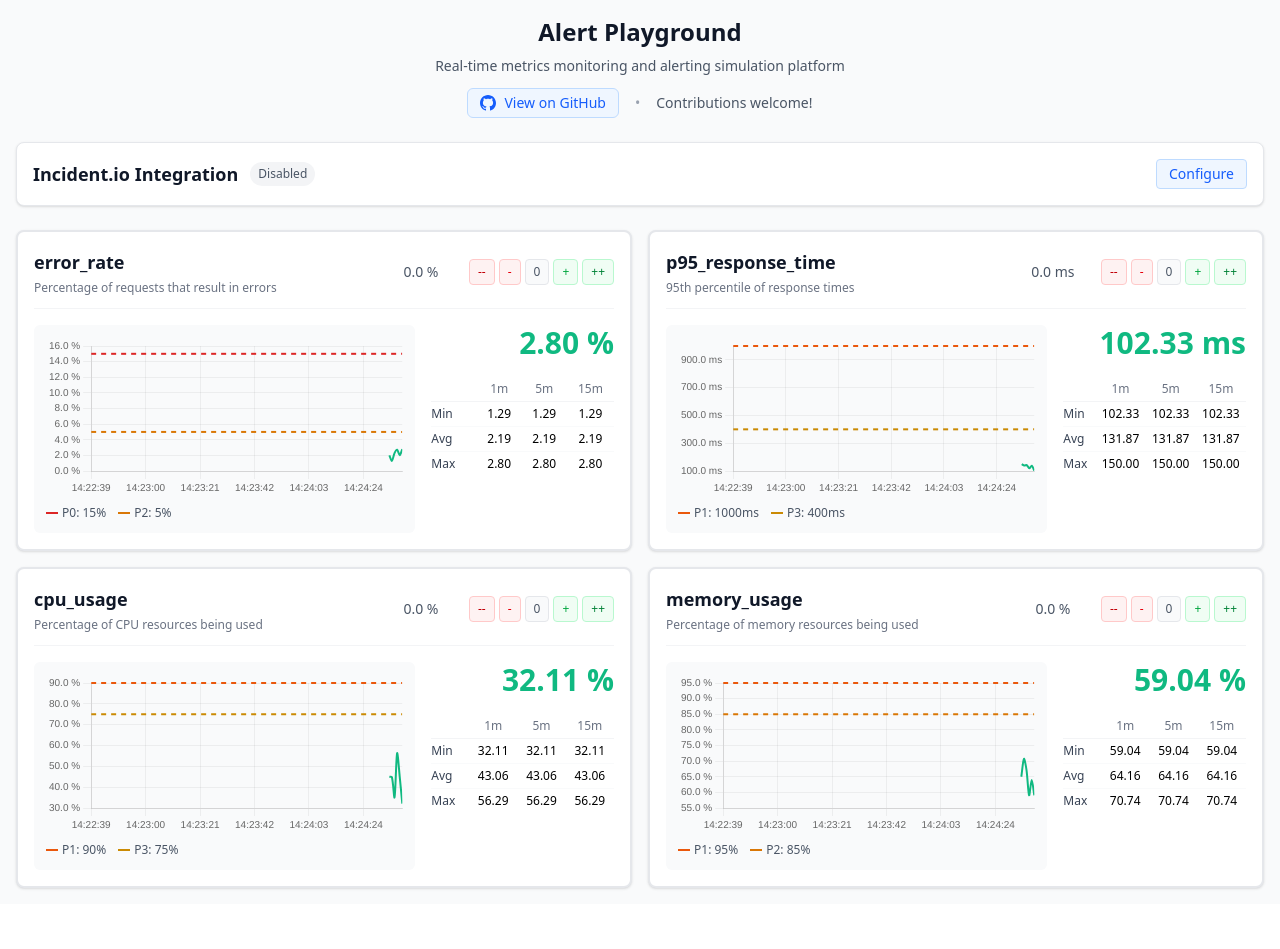
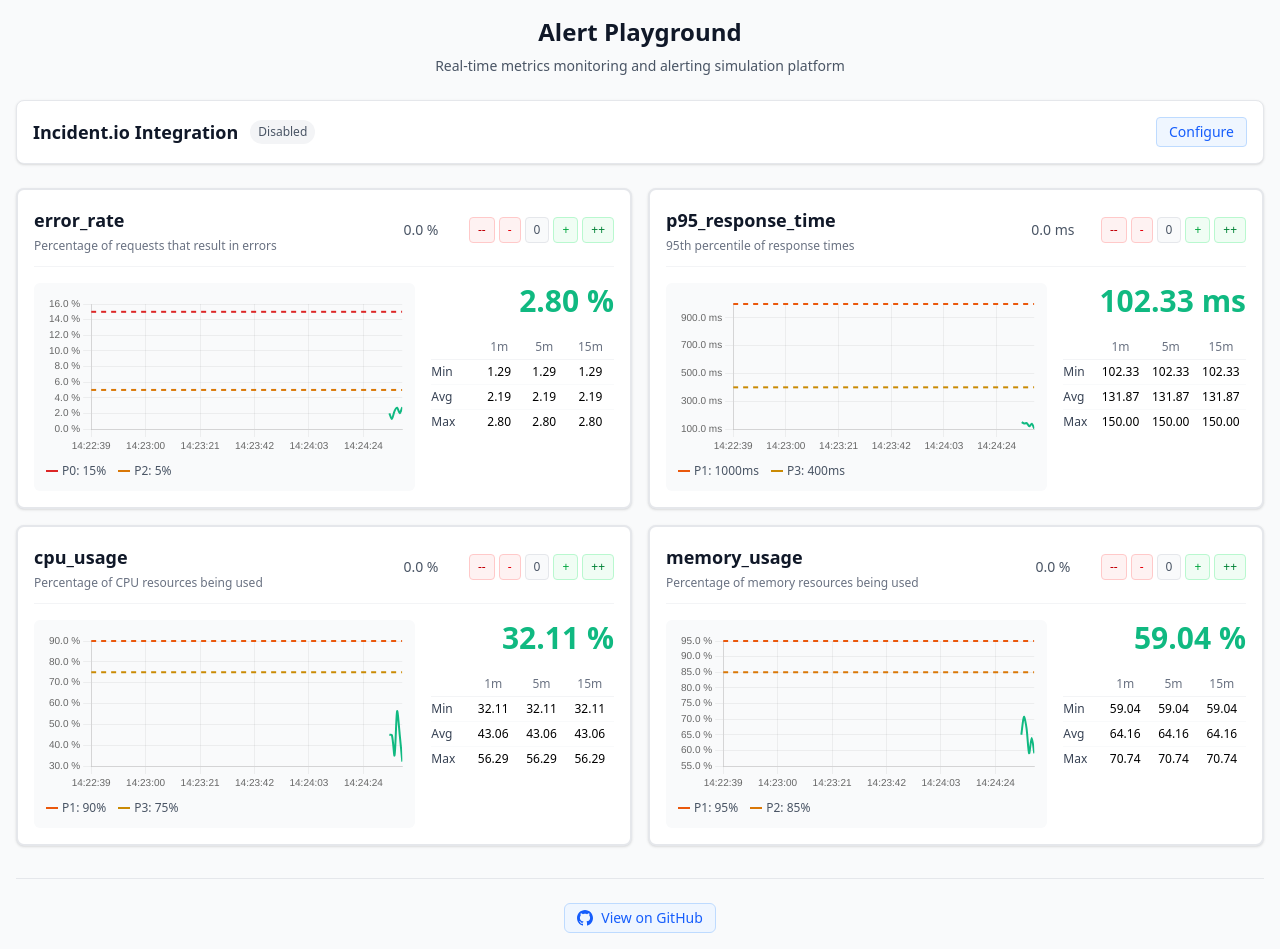
Before and after one commit to vmorsell/alert-playground, a React (Vite) app: page / in a window 1280 px wide. Before the commit the page ends 904 px from the top, so only its background shows below. Built offline with nearby package versions, Linux system fonts and the light colour scheme.

Commit message:
move gh link to footer

```diff
--- a/src/components/MetricDashboard.tsx
+++ b/src/components/MetricDashboard.tsx
@@ -55,23 +55,6 @@ export const MetricDashboard: React.FC<MetricDashboardProps> = ({
           <p className="text-sm text-gray-600 mb-3">
             Real-time metrics monitoring and alerting simulation platform
           </p>
-          <div className="flex items-center justify-center gap-4 text-sm">
-            <a
-              href="https://github.com/vmorsell/alert-playground"
-              target="_blank"
-              rel="noopener noreferrer"
-              className="inline-flex items-center gap-2 px-3 py-1 text-blue-600 bg-blue-50 border border-blue-200 rounded-md hover:bg-blue-100 transition-colors"
-            >
-              <svg className="w-4 h-4" fill="currentColor" viewBox="0 0 24 24">
-                <path d="M12 0c-6.626 0-12 5.373-12 12 0 5.302 3.438 9.8 8.207 11.387.599.111.793-.261.793-.577v-2.234c-3.338.726-4.033-1.416-4.033-1.416-.546-1.387-1.333-1.756-1.333-1.756-1.089-.745.083-.729.083-.729 1.205.084 1.839 1.237 1.839 1.237 1.07 1.834 2.807 1.304 3.492.997.107-.775.418-1.305.762-1.604-2.665-.305-5.467-1.334-5.467-5.931 0-1.311.469-2.381 1.236-3.221-.124-.303-.535-1.524.117-3.176 0 0 1.008-.322 3.301 1.23.957-.266 1.983-.399 3.003-.404 1.02.005 2.047.138 3.006.404 2.291-1.552 3.297-1.23 3.297-1.23.653 1.653.242 2.874.118 3.176.77.84 1.235 1.911 1.235 3.221 0 4.609-2.807 5.624-5.479 5.921.43.372.823 1.102.823 2.222v3.293c0 .319.192.694.801.576 4.765-1.589 8.199-6.086 8.199-11.386 0-6.627-5.373-12-12-12z"/>
-              </svg>
-              View on GitHub
-            </a>
-            <span className="text-gray-400">•</span>
-            <span className="text-gray-600">
-              Contributions welcome!
-            </span>
-          </div>
         </div>
 
         {/* Incident.io Configuration */}
@@ -275,6 +258,23 @@ export const MetricDashboard: React.FC<MetricDashboardProps> = ({
             );
           })}
         </div>
+
+        {/* Footer */}
+        <footer className="mt-8 pt-6 border-t border-gray-200">
+          <div className="text-center">
+            <a
+              href="https://github.com/vmorsell/alert-playground"
+              target="_blank"
+              rel="noopener noreferrer"
+              className="inline-flex items-center gap-2 px-3 py-1 text-blue-600 bg-blue-50 border border-blue-200 rounded-md hover:bg-blue-100 transition-colors text-sm"
+            >
+              <svg className="w-4 h-4" fill="currentColor" viewBox="0 0 24 24">
+                <path d="M12 0c-6.626 0-12 5.373-12 12 0 5.302 3.438 9.8 8.207 11.387.599.111.793-.261.793-.577v-2.234c-3.338.726-4.033-1.416-4.033-1.416-.546-1.387-1.333-1.756-1.333-1.756-1.089-.745.083-.729.083-.729 1.205.084 1.839 1.237 1.839 1.237 1.07 1.834 2.807 1.304 3.492.997.107-.775.418-1.305.762-1.604-2.665-.305-5.467-1.334-5.467-5.931 0-1.311.469-2.381 1.236-3.221-.124-.303-.535-1.524.117-3.176 0 0 1.008-.322 3.301 1.23.957-.266 1.983-.399 3.003-.404 1.02.005 2.047.138 3.006.404 2.291-1.552 3.297-1.23 3.297-1.23.653 1.653.242 2.874.118 3.176.77.84 1.235 1.911 1.235 3.221 0 4.609-2.807 5.624-5.479 5.921.43.372.823 1.102.823 2.222v3.293c0 .319.192.694.801.576 4.765-1.589 8.199-6.086 8.199-11.386 0-6.627-5.373-12-12-12z"/>
+              </svg>
+              View on GitHub
+            </a>
+          </div>
+        </footer>
       </div>
     </div>
   );
```
